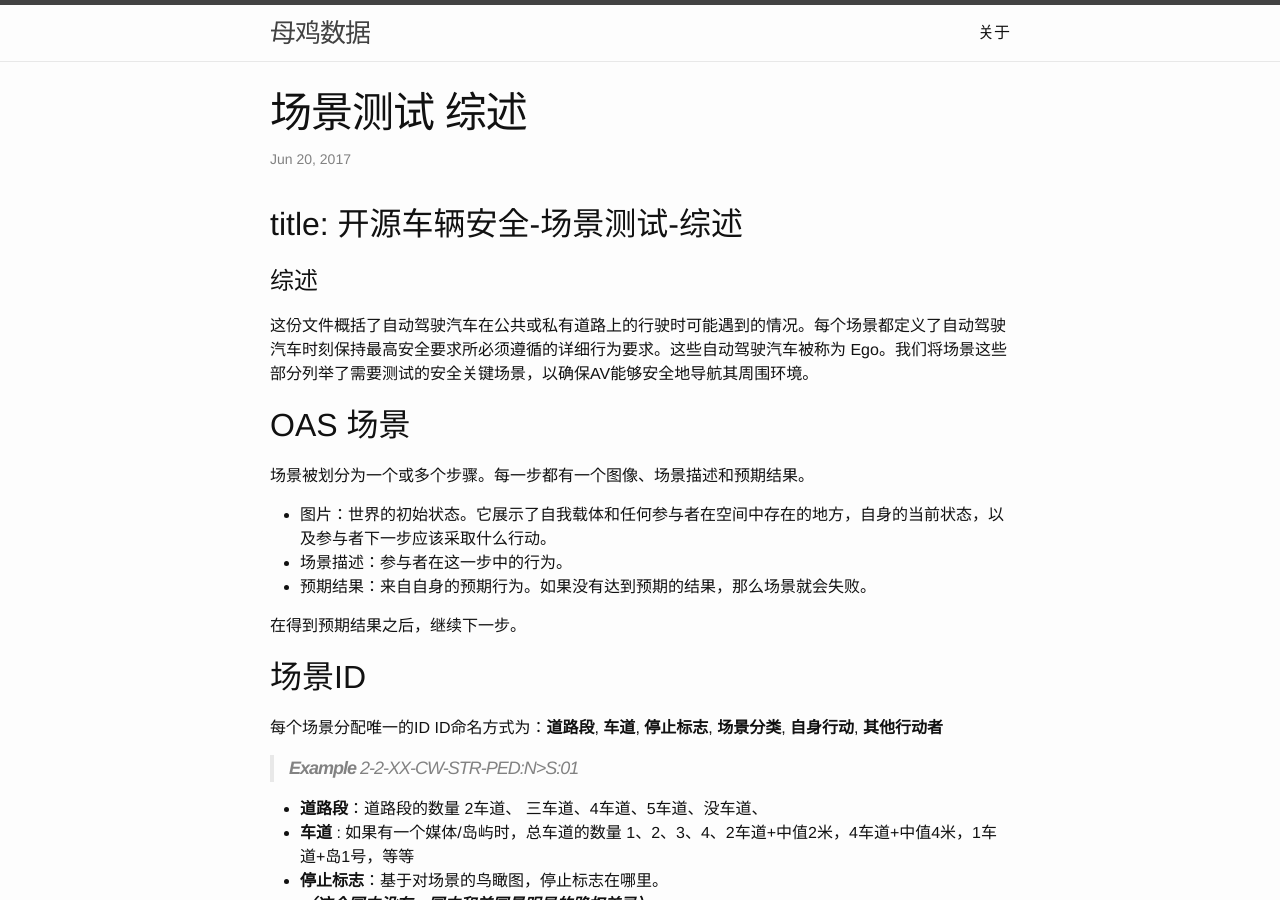
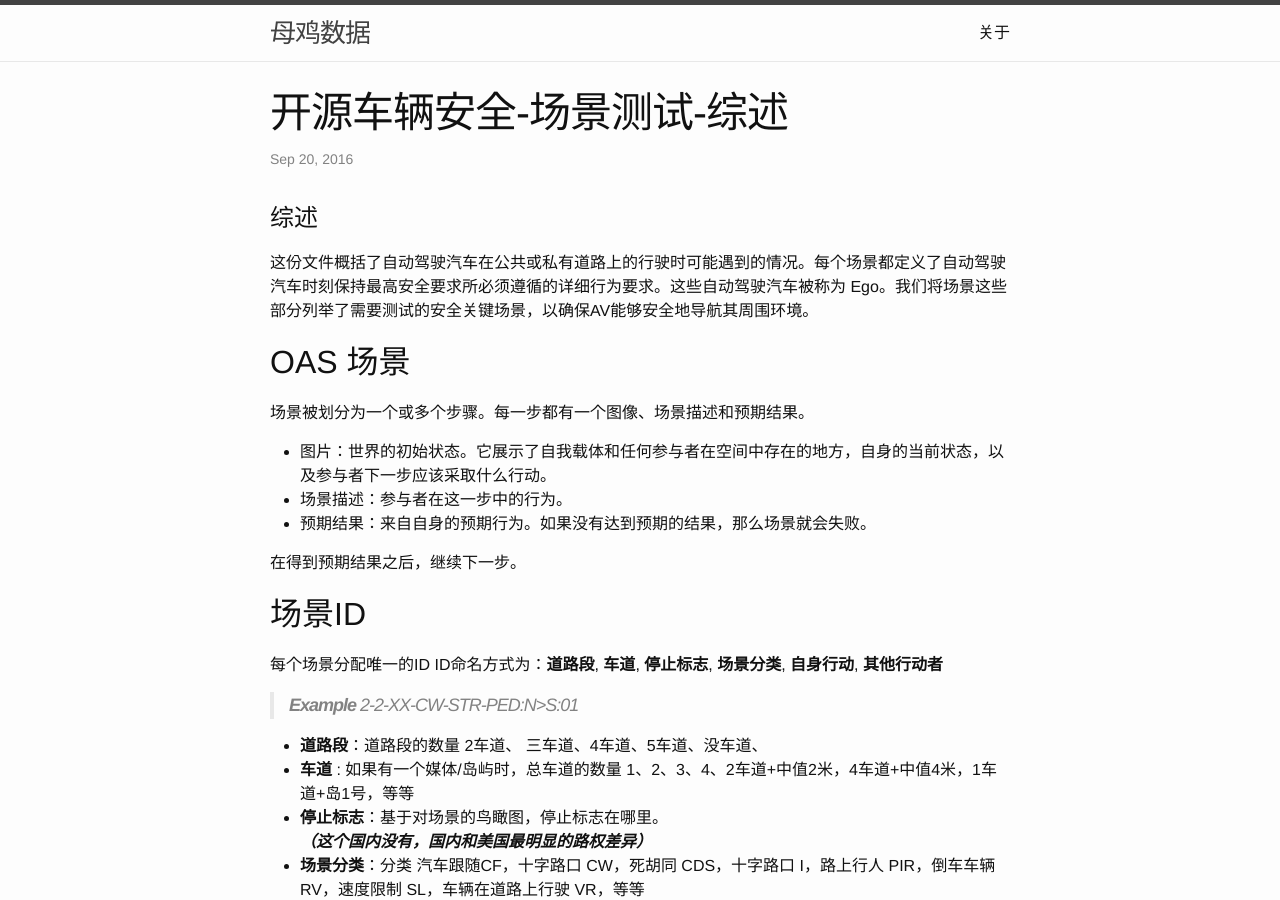
Before and after one commit to DukasGuo/dukasguo.github.com, a Jekyll site: the page built from _posts/2017-6-20-场景测试-综述.markdown, in a window 1280 px wide and 900 px high. Built offline with Jekyll 4.4.1, drawn with Linux system fonts in a browser that asks for light colours; our own code applies the rules of GitHub Pages for plain Markdown files.

Commit message:
再次测试

```diff
--- a/_posts/2017-6-20-场景测试-综述.markdown
+++ b/_posts/2017-6-20-场景测试-综述.markdown
@@ -1,4 +1,7 @@
+---
+layout: post
 title: 开源车辆安全-场景测试-综述
+date:   2016-09-20 +0800
 ---
 # 综述
 
```
Also changed, not shown: _posts/场景测试-车辆跟随.md (+1 -0 lines).
